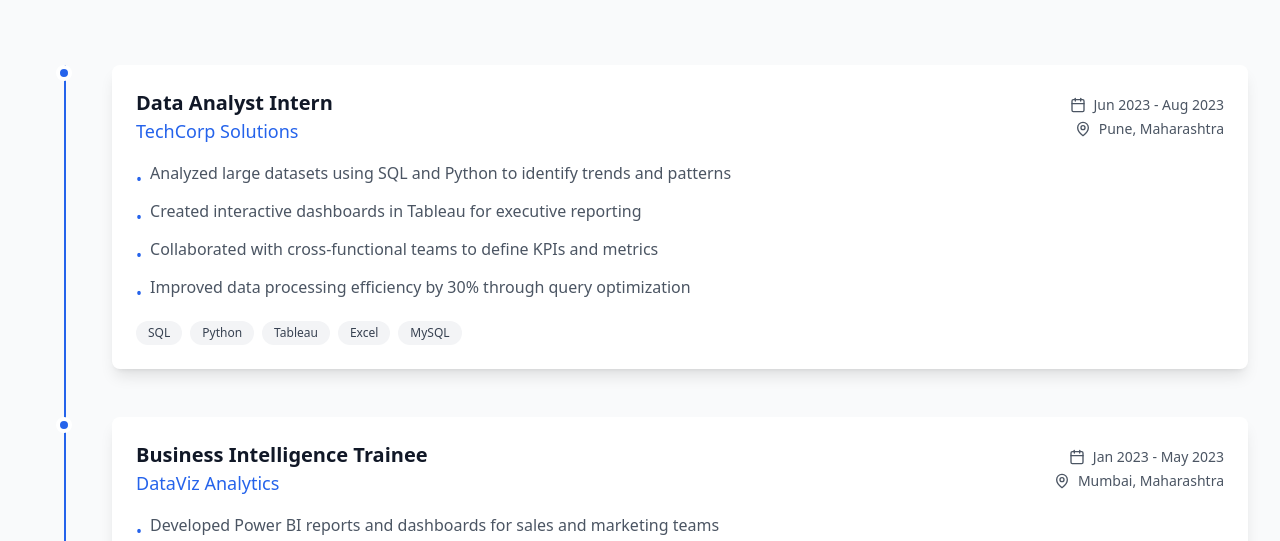
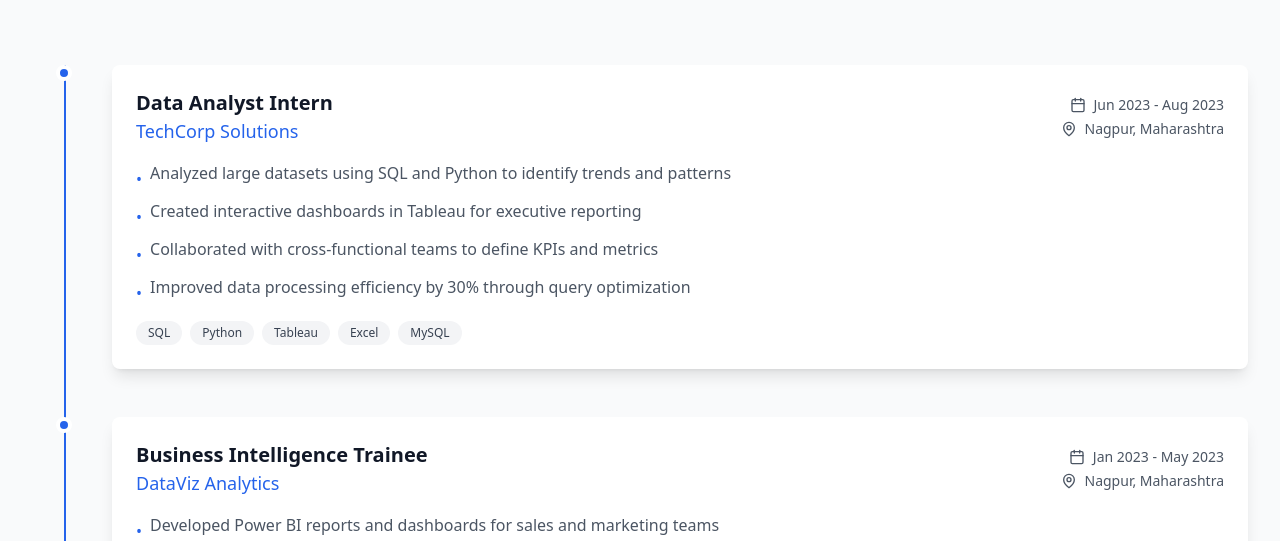
Before and after one commit to tejas-0905/dynamic-portfolio, a React (Vite) app: page / in a window 1280 px wide. Shown: the part 3321-3862 px from the top of the page. Built offline with nearby package versions, Linux system fonts and the light colour scheme.

Commit message:
Update experience locations to Nagpur, Maharashtra
Changed the location for all experience entries from Pune and Mumbai to Nagpur, Maharashtra for consistency and accuracy.

```diff
--- a/src/components/Experience.tsx
+++ b/src/components/Experience.tsx
@@ -10,7 +10,7 @@ const Experience: React.FC<ExperienceProps> = ({ darkMode }) => {
     {
       title: 'Data Analyst Intern',
       company: 'TechCorp Solutions',
-      location: 'Pune, Maharashtra',
+      location: 'Nagpur, Maharashtra',
       period: 'Jun 2023 - Aug 2023',
       description: [
         'Analyzed large datasets using SQL and Python to identify trends and patterns',
@@ -23,7 +23,7 @@ const Experience: React.FC<ExperienceProps> = ({ darkMode }) => {
     {
       title: 'Business Intelligence Trainee',
       company: 'DataViz Analytics',
-      location: 'Mumbai, Maharashtra',
+      location: 'Nagpur, Maharashtra',
       period: 'Jan 2023 - May 2023',
       description: [
         'Developed Power BI reports and dashboards for sales and marketing teams',
@@ -36,7 +36,7 @@ const Experience: React.FC<ExperienceProps> = ({ darkMode }) => {
     {
       title: 'Data Analytics Project Lead',
       company: 'University Research Lab',
-      location: 'Pune, Maharashtra',
+      location: 'Nagpur, Maharashtra',
       period: 'Sep 2022 - Dec 2022',
       description: [
         'Led a team of 4 students in analyzing campus survey data',
```
